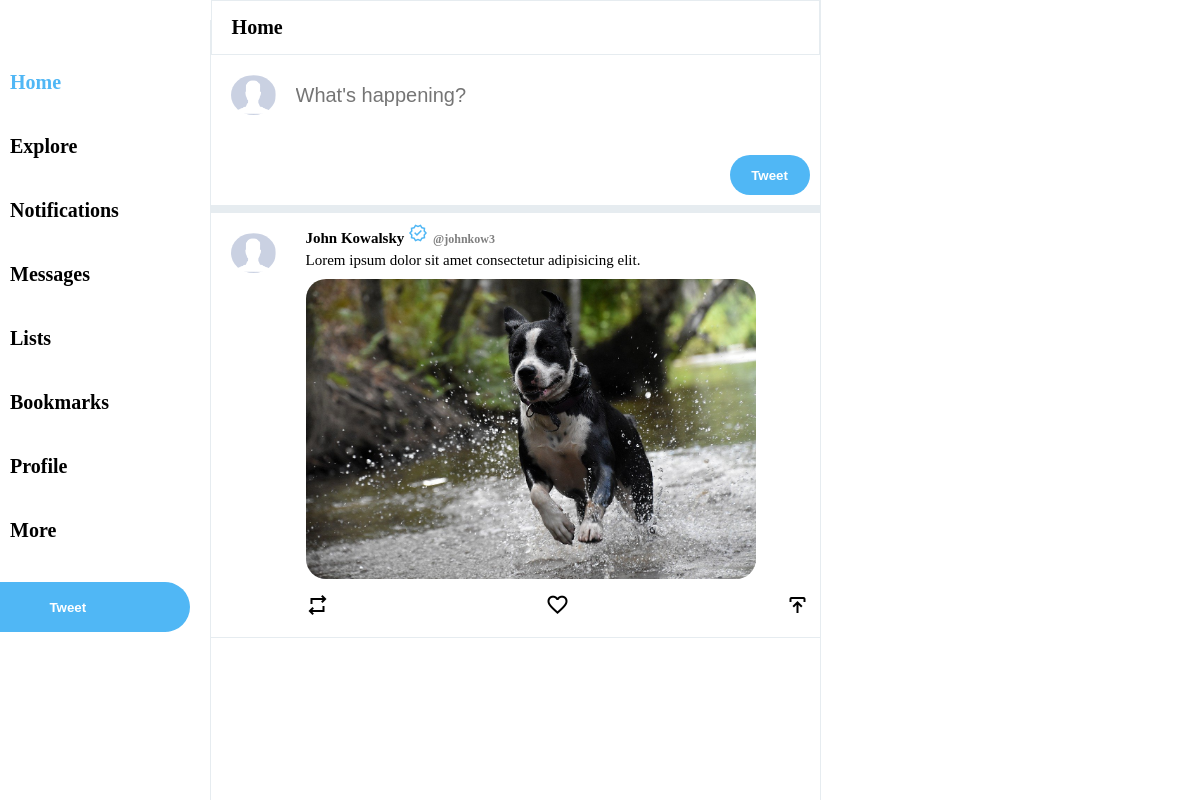
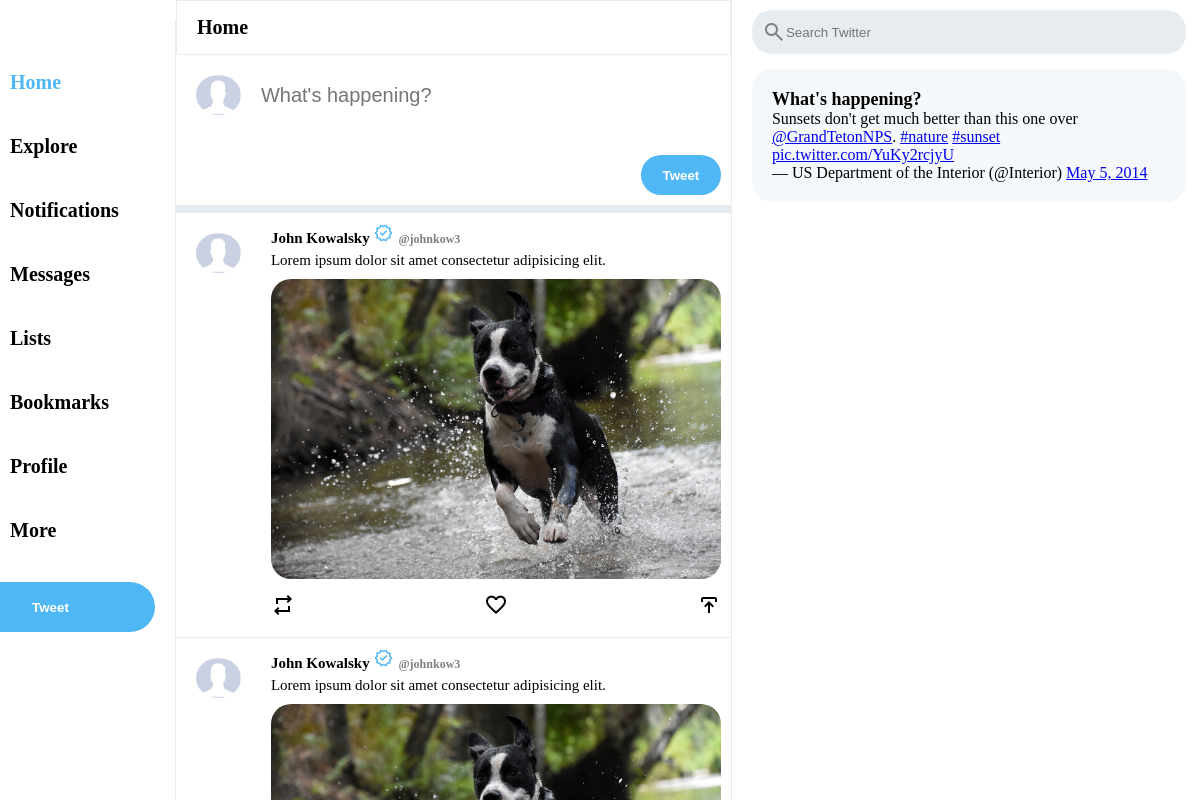
Before and after one commit to roland444/FakeTwitter, a website: page index.html in a window 1280 px wide. Shown: the full height of the page, 84-1280 px from the left. Drawn offline with nearby package versions, Linux system fonts and the light colour scheme.

Commit message:
Added widgets container

```diff
--- a/index.html
+++ b/index.html
@@ -105,9 +105,86 @@
         </div>
         <!--post ends-->
 
+        <!--post starts-->
+        <div class="post">
+            <div class="avatar">
+                <img src="./images/avatar.png" alt="">
+            </div>
+
+            <div class="post_body">
+                <div class="post_header">
+                    <div class="post_headerText">
+                        <h3>John Kowalsky
+                            <span class="post_headerSpecial">
+                                <span class="material-symbols-outlined post_badge">verified</span>@johnkow3
+                            </span>
+                        </h3>
+                    </div>
+                    <div class="post_headerDescription">
+                        <p>Lorem ipsum dolor sit amet consectetur adipisicing elit.</p>
+                    </div>
+                </div>
+
+                <img src="./images/post-photo.jpg" alt="">
+
+                <div class="post_footer">
+                    <span class="material-symbols-outlined">repeat</span>
+                    <span class="material-symbols-outlined">favorite</span>
+                    <span class="material-symbols-outlined">publish</span>
+                </div>
+            </div>
+        </div>
+        <!--post ends-->
+
+        <!--post starts-->
+        <div class="post">
+            <div class="avatar">
+                <img src="./images/avatar.png" alt="">
+            </div>
+
+            <div class="post_body">
+                <div class="post_header">
+                    <div class="post_headerText">
+                        <h3>John Kowalsky
+                            <span class="post_headerSpecial">
+                                <span class="material-symbols-outlined post_badge">verified</span>@johnkow3
+                            </span>
+                        </h3>
+                    </div>
+                    <div class="post_headerDescription">
+                        <p>Lorem ipsum dolor sit amet consectetur adipisicing elit.</p>
+                    </div>
+                </div>
+
+                <img src="./images/post-photo.jpg" alt="">
+
+                <div class="post_footer">
+                    <span class="material-symbols-outlined">repeat</span>
+                    <span class="material-symbols-outlined">favorite</span>
+                    <span class="material-symbols-outlined">publish</span>
+                </div>
+            </div>
+        </div>
+        <!--post ends-->
+
+
+
     </div>
 
+    <!--widgets starts-->
+    <div class="widgets">
+        <div class="widgets_input">
+            <span class="material-symbols-outlined widgets_searchIcon">search</span>
+            <input type="text" placeholder="Search Twitter">
+        </div>
 
+        <div class="widgets_widgetContainer">
+            <h2>What's happening?</h2>
+            <blockquote class="twitter-tweet"><p lang="en" dir="ltr">Sunsets don&#39;t get much better than this one over <a href="https://twitter.com/GrandTetonNPS?ref_src=twsrc%5Etfw">@GrandTetonNPS</a>. <a href="https://twitter.com/hashtag/nature?src=hash&amp;ref_src=twsrc%5Etfw">#nature</a> <a href="https://twitter.com/hashtag/sunset?src=hash&amp;ref_src=twsrc%5Etfw">#sunset</a> <a href="http://t.co/YuKy2rcjyU">pic.twitter.com/YuKy2rcjyU</a></p>&mdash; US Department of the Interior (@Interior) <a href="https://twitter.com/Interior/status/463440424141459456?ref_src=twsrc%5Etfw">May 5, 2014</a></blockquote> <script async src="https://platform.twitter.com/widgets.js" charset="utf-8"></script>
+        </div>
+    </div>
+
+    <!--widgets ends-->
 
 
     <!--feed ends-->
--- a/style.scss
+++ b/style.scss
@@ -11,7 +11,7 @@
     display: flex;
     height: 100vh;
     max-width: 1300px;
-    margin: auto 0 auto 0;
+    margin: auto;
     padding: 0 10px;
 
 }
@@ -197,3 +197,39 @@
         }
     }
 }
+
+.widgets {
+
+    .widgets_input {
+        display: flex;
+        align-items: center;
+        background-color: $twitterBackgroundColor;
+        padding: 10px;
+        border-radius: 20px;
+        margin-top: 10px;
+        margin-left: 20px;
+
+        input {
+            border: none;
+            background-color: $twitterBackgroundColor;
+            outline: none;
+        }
+
+        .widgets_searchIcon {
+            color: gray;
+        }
+    }
+
+    .widgets_widgetContainer {
+        margin-top: 15px;
+        margin-left: 20px;
+        padding: 20px;
+        background-color: #f5f8fa;
+        border-radius: 20px;
+
+        h2 {
+            font-size: 18px;
+            font-weight: 800;
+        }
+    }
+}
```
Also changed, not shown: css/style.css, 1 other file.
